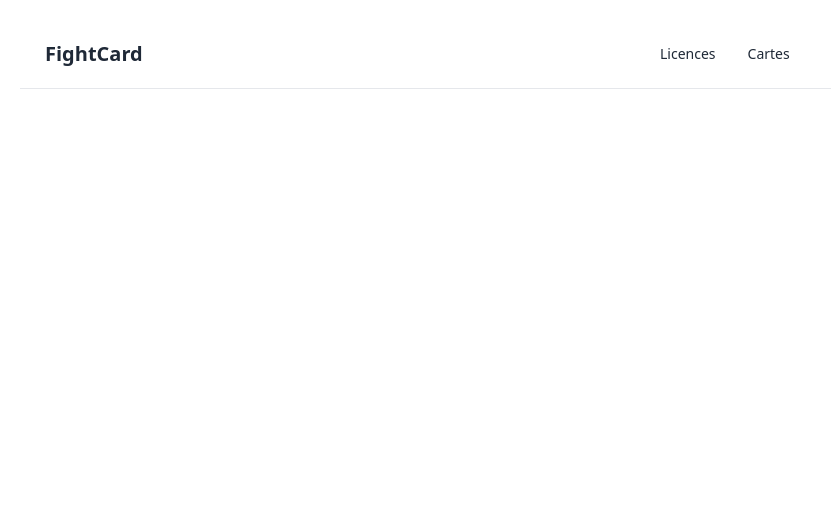
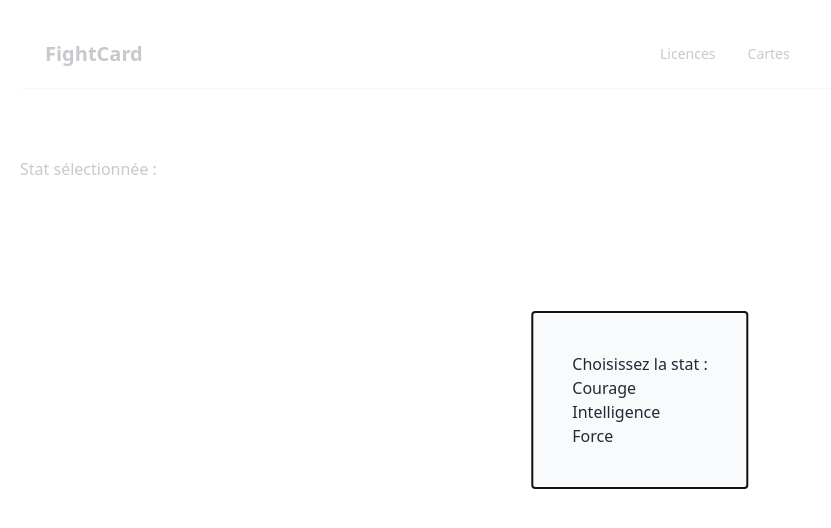
Before and after one commit to NonoL3Robot/Fight-Card-Front, a React (Vite) app: page /play in a window 1280 px wide. Shown: the top 528 px of the page, without its empty margins (0-831 px from the left). Built offline with nearby package versions, Linux system fonts and the light colour scheme.

Commit message:
Ajout fenêtre modal de sélection de stat

```diff
--- a/package.json
+++ b/package.json
@@ -13,6 +13,7 @@
     "axios": "^1.6.7",
     "react": "^18.2.0",
     "react-dom": "^18.2.0",
+    "react-modal": "^3.16.1",
     "react-router-dom": "^6.22.1"
   },
   "devDependencies": {
--- a/src/components/pages/Play.jsx
+++ b/src/components/pages/Play.jsx
@@ -1,9 +1,11 @@
 import { useState } from "react";
 import { Card } from "../Card";
+import ReactModal from "react-modal";
 
 function Play(licences) {
 
     const rounds = 10;
+    const statsList = ["Courage", "Intelligence", "Force"];
 
     const shuffleArray = array => {
         for (let i = array.length - 1; i > 0; i--) {
@@ -12,6 +14,25 @@ function Play(licences) {
             array[i] = array[j];
             array[j] = temp;
         }
+    }
+
+    const [isModalOpen, setModalOpen] = useState(true);
+    ReactModal.setAppElement('#root');
+
+    const closeModal = () => {
+        setModalOpen(false)
+    }
+
+    const openModal = () => {
+        setModalOpen(true)
+    }
+
+    const [stat, setStat] = useState('');
+
+    const handleStat = (e, elem) => {
+        e.preventDefault;
+        setStat(elem);
+        closeModal();
     }
 
     let deck = [];
@@ -42,11 +63,28 @@ function Play(licences) {
         <br/>
         {compDeck.map(card =>
             <div
-            key={card.id}
+                key={card.id}
             >
                 <Card card={card} />
             </div>
         )}
+        <br/>
+        {`Stat sélectionnée : ${stat}`}
+
+        <ReactModal
+            isOpen={isModalOpen}
+            className="w-fit h-fit border p-10 mx-auto absolute top-1/2 left-1/2 transform -translate-x-1/2 -translate-y-1/2 bg-gray-50"
+        >
+            <p>Choisissez la stat : </p>
+            {statsList.map(elem =>
+                <div
+                    key={elem}
+                    onClick={(e) => handleStat(e, elem)}
+                >
+                    {elem}
+                </div>
+            )}
+        </ReactModal>
         </>
     )
 }
```
Also changed, not shown: 1 other file (tests, documents, lock files or other folders).
